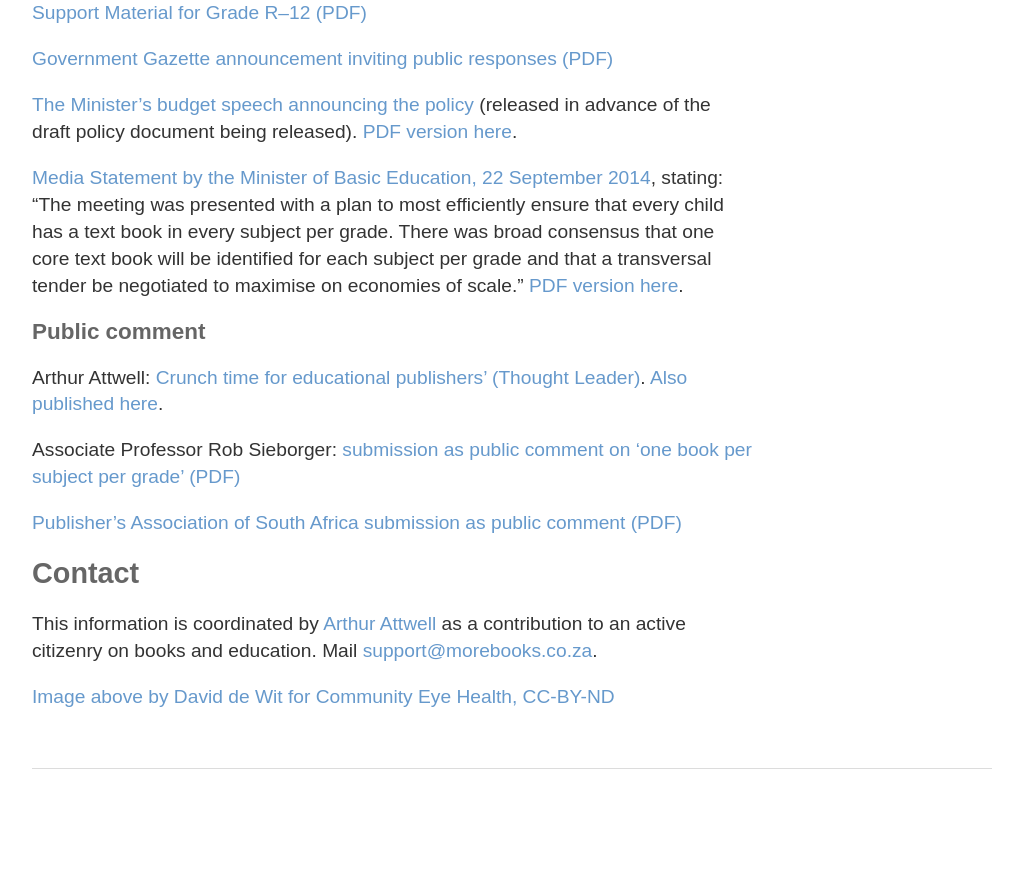
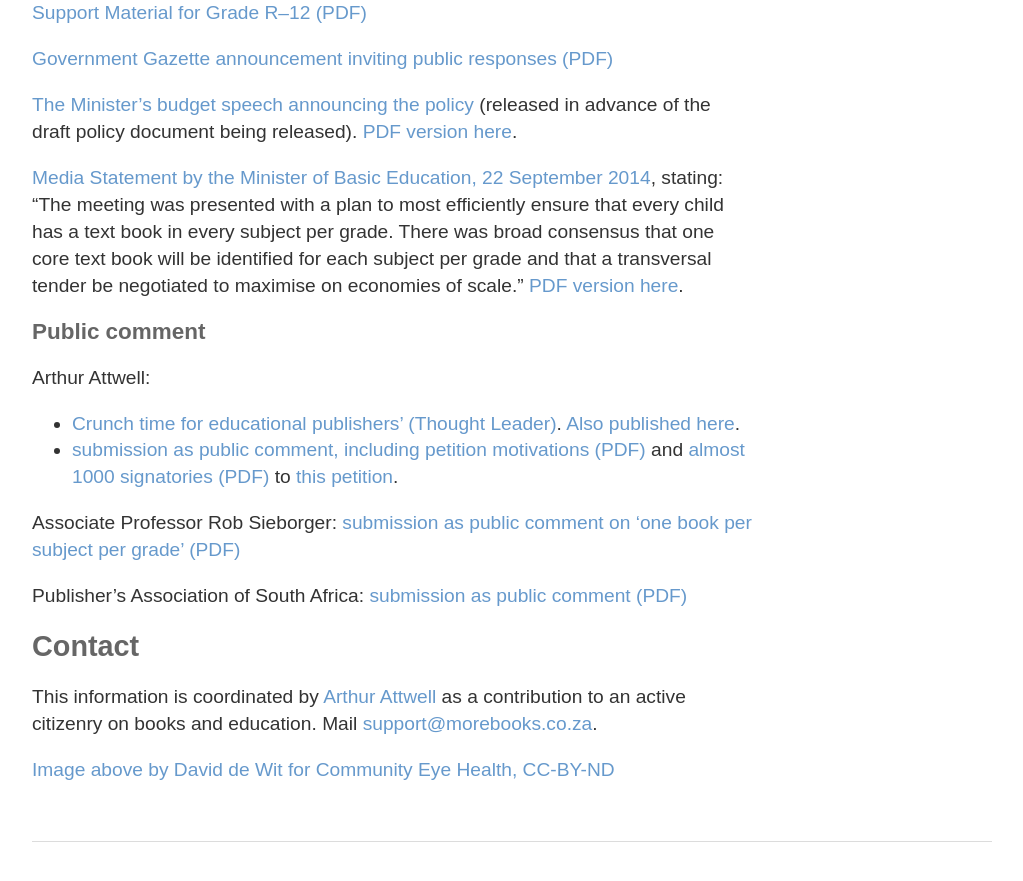
Before and after one commit to arthurattwell/morebooks, a Jekyll site: the page built from index.md, in a window 1280 px wide and 900 px high, scrolled down 1728 px. Shown: the top 881 px of the window, without its empty margins (128-1151 px from the left). Built offline with Jekyll 4.4.1, drawn with Linux system fonts in a browser that asks for light colours; before the commit the page ends 2555 px from its top, so only the background shows below that.

Commit message:
Add new public DBE submission

```diff
--- a/index.md
+++ b/index.md
@@ -39,11 +39,14 @@
 
 ### Public comment
 
-Arthur Attwell: [Crunch time for educational publishers' (Thought Leader)](http://www.thoughtleader.co.za/arthurattwell/2014/09/22/crunch-time-for-educational-publishers/). [Also published here](http://arthurattwell.com/2014/09/09/crunch-time-for-south-african-publishing/).
+Arthur Attwell:
+
+*	[Crunch time for educational publishers' (Thought Leader)](http://www.thoughtleader.co.za/arthurattwell/2014/09/22/crunch-time-for-educational-publishers/). [Also published here](http://arthurattwell.com/2014/09/09/crunch-time-for-south-african-publishing/).
+*	[submission as public comment, including petition motivations (PDF)](downloads/20141007_submission-on-dbe-draft-policy.pdf) and [almost 1000 signatories (PDF)](downloads/20141007_submission-on-dbe-draft-policy_signatories.pdf) to [this petition](https://www.change.org/p/minister-of-basic-education-angie-motshekga-don-t-prescribe-only-one-textbook-for-every-south-african-child).
 
 Associate Professor Rob Sieborger: [submission as public comment on 'one book per subject per grade' (PDF)](downloads/20141006_sieborger-comment.pdf)
 
-[Publisher's Association of South Africa submission as public comment (PDF)](downloads/20141006_pasa-official-submission.pdf)
+Publisher's Association of South Africa: [submission as public comment (PDF)](downloads/20141006_pasa-official-submission.pdf)
 
 ## Contact
 
```
Also changed, not shown: 5 other files.
